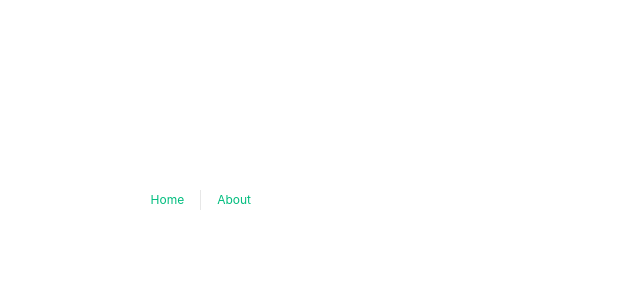
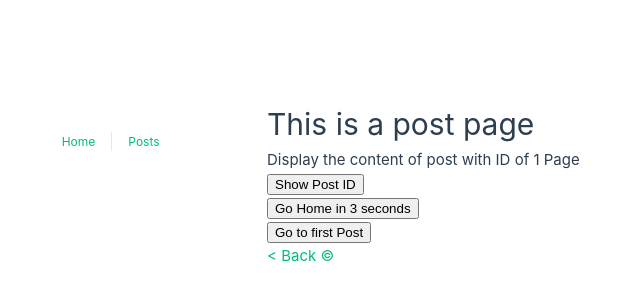
Before and after one commit to FangtaiDong10/vue-js-projects-, a Vue app in the folder vue-composition-api-basics/: page /postDetail/1 in a window 1280 px wide. Before the commit this address had no page. Shown: the part 216-516 px from the top of the page, without its empty margins (373-1013 px from the left). Built offline with nearby package versions, Linux system fonts and the light colour scheme.

Commit message:
useRoute and useRouter composable

```diff
--- a/vue-composition-api-basics/src/App.vue
+++ b/vue-composition-api-basics/src/App.vue
@@ -1,7 +1,7 @@
 <template>
   <nav>
     <RouterLink to="/">Home</RouterLink>
-    <RouterLink to="/about">About</RouterLink>
+    <RouterLink to="/posts">Posts</RouterLink>
   </nav>
 
   <RouterView />
--- a/vue-composition-api-basics/src/router/index.js
+++ b/vue-composition-api-basics/src/router/index.js
@@ -1,23 +1,25 @@
-import { createRouter, createWebHistory } from 'vue-router'
-import HomeView from '../views/HomeView.vue'
+import { createRouter, createWebHistory } from "vue-router";
+import HomeView from "../views/HomeView.vue";
 
 const router = createRouter({
   history: createWebHistory(import.meta.env.BASE_URL),
   routes: [
     {
-      path: '/',
-      name: 'home',
-      component: HomeView
+      path: "/",
+      name: "home",
+      component: HomeView,
     },
     {
-      path: '/about',
-      name: 'about',
-      // route level code-splitting
-      // this generates a separate chunk (About.[hash].js) for this route
-      // which is lazy-loaded when the route is visited.
-      component: () => import('../views/AboutView.vue')
-    }
-  ]
-})
+      path: "/posts",
+      name: "posts",
+      component: () => import("../views/PostsView.vue"),
+    },
+    {
+      path: "/postDetail/:id",
+      name: "postDetail",
+      component: () => import("../views/PostDetailView.vue"),
+    },
+  ],
+});
 
-export default router
+export default router;
--- a/vue-composition-api-basics/src/views/AboutView.vue
+++ /dev/null
@@ -1,11 +0,0 @@
-<template>
-  <div class="about">
-    <h1>About</h1>
-    <textarea v-autofocus/>
-  </div>
-</template>
-
-<script setup>
-import { vAutofocus } from '../directives/vAutofocus';
-
-</script>
--- /dev/null
+++ b/vue-composition-api-basics/src/views/PostDetailView.vue
@@ -0,0 +1,45 @@
+<template>
+  <div class="post-detail">
+    <h1>This is a post page</h1>
+    <p>Display the content of post with ID of {{ $route.params.id }} Page</p>
+    <div>
+      <button @click="showPostId">Show Post ID</button>
+    </div>
+    <div>
+      <button @click="goHomeIn3Seconds">Go Home in 3 seconds</button>
+    </div>
+    <div>
+      <button @click="goFirstPostPage">Go to first Post</button>
+    </div>
+    <p><router-link to="/posts">&lt; Back &copy;</router-link></p>
+  </div>
+</template>
+
+<script setup>
+import { useRoute, useRouter } from "vue-router";
+
+
+const route = useRoute();
+const router = useRouter();
+
+const showPostId = () => {
+  // console.log('showPostId ');
+  alert(`The ID of this post is: ${route.params.id}`);
+};
+
+const goHomeIn3Seconds = () => {
+  setTimeout(() => {
+    // router.push("/");
+    router.push({ name: 'home' });
+  }, 3000);
+};
+
+const goFirstPostPage = () => {
+  router.push({
+    name: 'postDetail',
+    params: {
+      id: 'id1'
+    }
+  })
+};
+</script>
--- /dev/null
+++ b/vue-composition-api-basics/src/views/PostsView.vue
@@ -0,0 +1,29 @@
+<template>
+  <div class="posts">
+    <h1>Posts</h1>
+
+    <ul>
+      <li>
+        <router-link to="/postDetail/id1">Post 1</router-link>
+      </li>
+      <li>
+        <router-link to="/postDetail/id2">Post 2</router-link>
+      </li>
+      <li>
+        <router-link to="/postDetail/id3">Post 3</router-link>
+      </li>
+    </ul>
+
+    <textarea v-autofocus />
+  </div>
+</template>
+
+<script setup>
+import { vAutofocus } from "../directives/vAutofocus";
+</script>
+
+<style scoped>
+ul {
+  margin-bottom: 30px;
+}
+</style>
```
